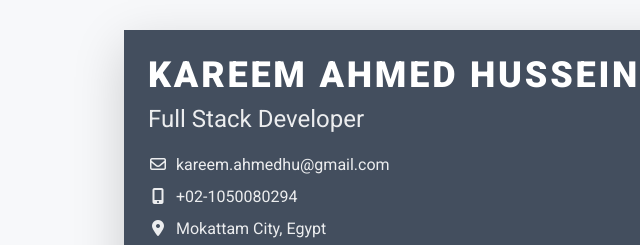
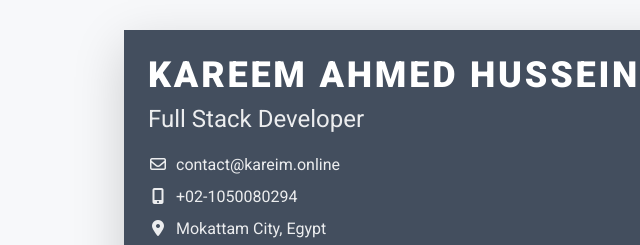
Before and after one commit to KareemAhmedHussein/KareemAhmedHussein.github.io, a plain HTML site: page index.html in a window 1280 px wide. Shown: the top 245 px of the page, 16-656 px from the left. Drawn offline with Linux system fonts and the light colour scheme.

Commit message:
Update index.html

```diff
--- a/index.html
+++ b/index.html
@@ -35,7 +35,7 @@
 						    <h1 class="name mt-0 mb-1 text-white text-uppercase text-uppercase">Kareem Ahmed Hussein</h1>
 						    <div class="title mb-3">Full Stack Developer</div>
 						    <ul class="list-unstyled">
-							    <li class="mb-2"><a href="mailto:kareem.ahmedhu@gmail.com"><i class="far fa-envelope fa-fw mr-2" data-fa-transform="grow-3"></i>kareem.ahmedhu@gmail.com</a></li>
+							    <li class="mb-2"><a href="mailto:contact@kareim.online"><i class="far fa-envelope fa-fw mr-2" data-fa-transform="grow-3"></i>contact@kareim.online</a></li>
 							    <li class="mb-2"><a href="#"><i class="fas fa-mobile-alt fa-fw mr-2" data-fa-transform="grow-6"></i>+02-1050080294</a></li>
 								<li><a href="#"><i class="fas fa-map-marker-alt fa-fw mr-2" data-fa-transform="grow-6"></i>Mokattam City, Egypt</a></li>
 						    </ul>
```
